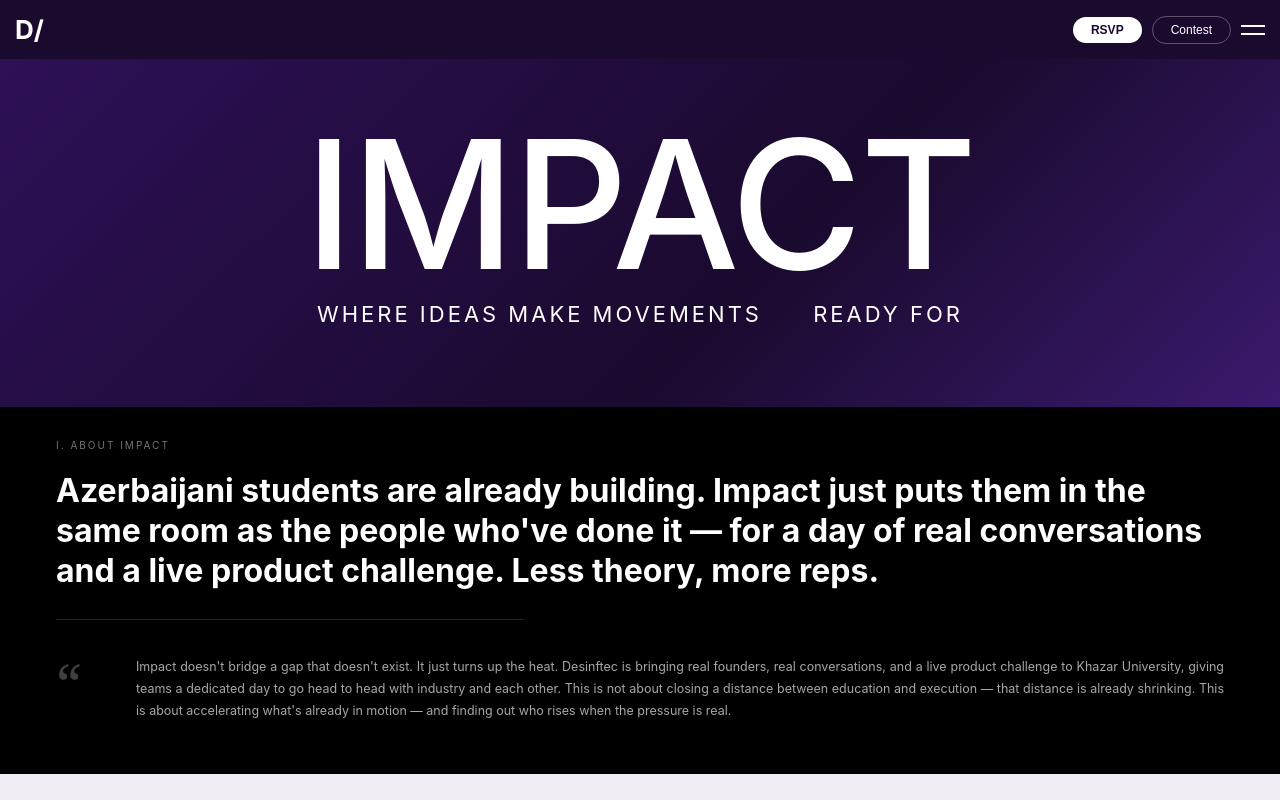
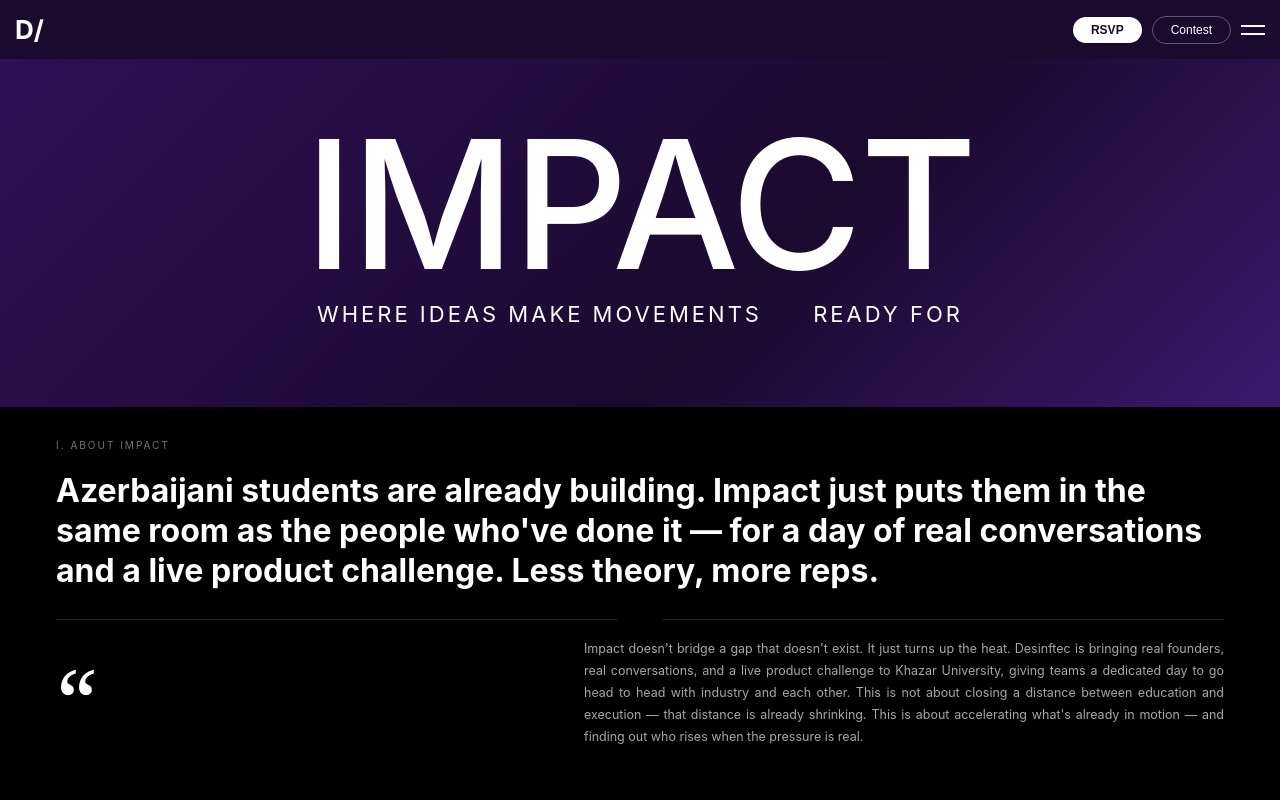
Before and after one commit to AliMukhtarli/IMPACT, a React (Vite) app: page / in a window 1280 px wide. Shown: the top 800 px of the page. Built offline with nearby package versions, Linux system fonts and the light colour scheme.

Commit message:
Developed for better UI

```diff
--- a/src/NavAndHero.jsx
+++ b/src/NavAndHero.jsx
@@ -105,17 +105,23 @@ export default function NavAndHero() {
              — for a day of real conversations and a live product challenge. Less theory, more reps.
           </p>
 
-          <div className="impact-content-divider" />
+          <div className="impact-dividerRow" aria-hidden="true">
+            <div className="impact-content-divider impact-content-divider--left" />
+            <div className="impact-content-divider impact-content-divider--right" />
+          </div>
 
-          <div style={{ display: "grid", gridTemplateColumns: "60px 1fr", gap: 20 }}>
-            <span style={{ fontSize: 56, color: "rgba(255,255,255,0.25)", fontFamily: "Georgia, serif" }}>“</span>
+          <div className="impact-quoteRow">
+            <span style={{ fontSize: 90, color: "rgb(255, 255, 255)", fontFamily: "Georgia, serif" }}>“</span>
 
-            <p style={{ fontSize: 12.5, lineHeight: 1.75, color: "rgba(255,255,255,0.65)", textAlign: "justify" }}>
-              Impact doesn't bridge a gap that doesn't exist. It just turns up the heat. Desinftec is bringing real founders,
-              real conversations, and a live product challenge to Khazar University, giving teams a dedicated day to go head to head with industry
-              and each other. This is not about closing a distance between education and execution — that distance is already shrinking.
-               This is about accelerating what's already in motion — and finding out who rises when the pressure is real.
-            </p>
+            <div className="impact-quoteBox">
+              <p style={{ fontSize: 12.5, lineHeight: 1.75, color: "rgba(255,255,255,0.65)", textAlign: "justify", margin: 0 }}>
+                Impact doesn't bridge a gap that doesn't exist. It just turns up the heat. Desinftec is bringing real founders,
+                real conversations, and a live product challenge to Khazar University, giving teams a dedicated day to go head to head
+                with industry and each other. This is not about closing a distance between education and execution — that distance is
+                already shrinking. This is about accelerating what's already in motion — and finding out who rises when the pressure is
+                real.
+              </p>
+            </div>
           </div>
         </div>
       </div>
--- a/src/Speakers.jsx
+++ b/src/Speakers.jsx
@@ -107,12 +107,12 @@ export default function SpeakersSection() {
             key={i}
             style={{
               position: "relative",
-              height: 220,
+              height: 270,
               overflow: "hidden",
-              marginBottom: 4,
+              marginBottom: 30,
               background: "#3b0764",
               boxSizing: "border-box",
-              borderRadius: 8,
+              borderRadius: 5,
             }}
           >
             {/* Background image */}
--- a/src/styles.css
+++ b/src/styles.css
@@ -530,10 +530,59 @@ body {
 }
 
 .impact-content-divider {
-  height: 0.5px;
+  height: 1px;
   background: rgba(255, 255, 255, 0.15);
-  margin: 0 0 24px;
-  width: 40%;
+  margin: 0;
+  width: 100%;
+}
+
+.impact-dividerRow {
+  display: grid;
+  grid-template-columns: 1fr 1fr;
+  gap: 46px;
+}
+
+.impact-quoteRow {
+  display: grid;
+  grid-template-columns: 60px minmax(0, 1fr);
+  column-gap: clamp(60px, 7vw, 220px);
+  margin-top: 18px;
+}
+
+.impact-content-divider--left {
+  width: 100%;
+}
+
+.impact-content-divider--right {
+  width: 100%;
+}
+
+.impact-quoteBox {
+  max-width: clamp(50ch, 50vw, 64ch);
+  margin-left: auto;
+  justify-self: end;
+  padding: 0;
+  border-radius: 0;
+  background: transparent;
+  border: none;
+  box-shadow: none;
+  backdrop-filter: none;
+}
+
+@media (max-width: 640px) {
+  .impact-dividerRow {
+    grid-template-columns: 1fr;
+    gap: 18px;
+  }
+  .impact-quoteRow {
+    grid-template-columns: 48px minmax(0, 1fr);
+    column-gap: 14px;
+    margin-top: 16px;
+  }
+  .impact-quoteBox {
+    padding: 0;
+    border-radius: 0;
+  }
 }
 
 @media (max-width: 640px) {
```
